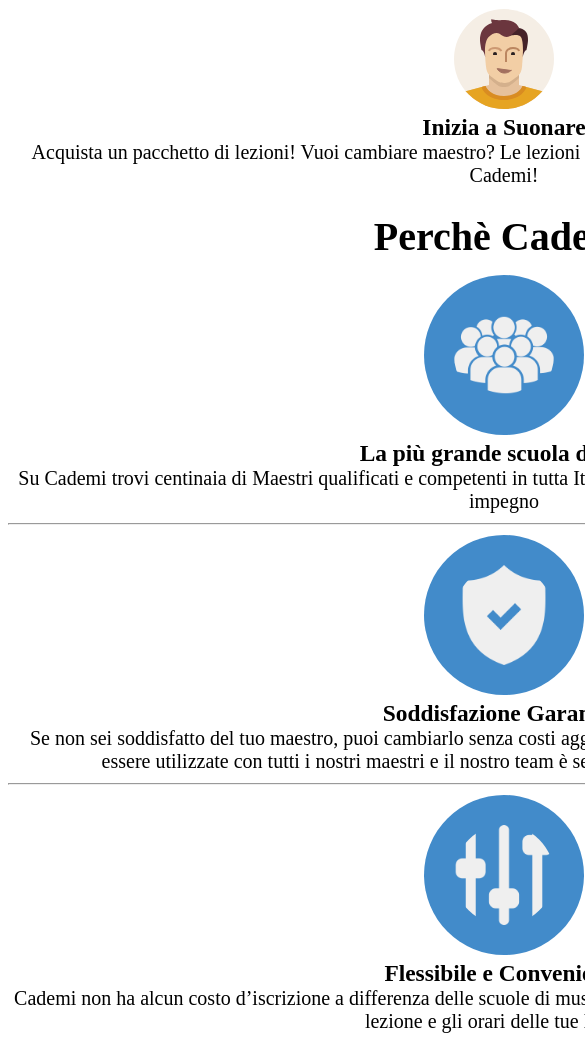
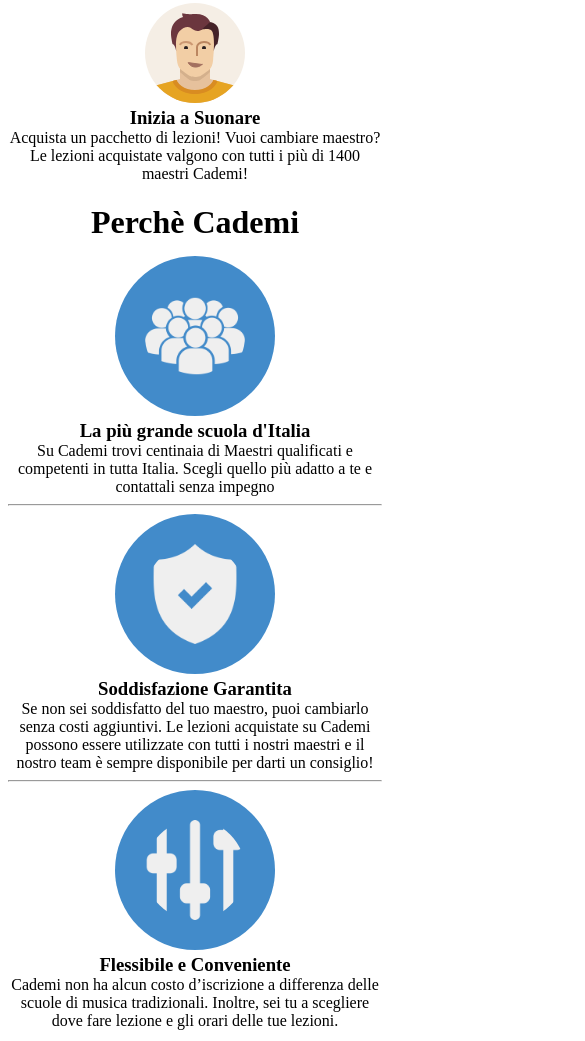
Before and after one commit to FedericaDiChio/html-css-resp-wannabe, a plain HTML site: page index.html in a window 390 px wide. Shown: the part 902-1943 px from the top of the page, 585 px wide, since content can reach past the window. Drawn offline with Linux system fonts and the light colour scheme.

Commit message:
modifiche row

```diff
--- a/stylemediaq.css
+++ b/stylemediaq.css
@@ -1,10 +1,6 @@
 @media screen and (max-width: 420px) {
 
     /* GENERICS */
-    body {
-        font-size: 20px;
-
-    }
 
     h1 {
         margin-bottom: 15px;
@@ -20,7 +16,7 @@
 
     .row {
         margin-top: 10px;
-
+        width: 100%;
 
     }
 
@@ -51,6 +47,7 @@
 
     .container.grey {
         background-color: rgb(255, 255, 255);
+
     }
 
     /* Perché */
@@ -58,6 +55,8 @@
     #why .row>.second,
     #why .row>.third {
         margin-top:0;
+        width: 100%;
+
     }
 
 
```
